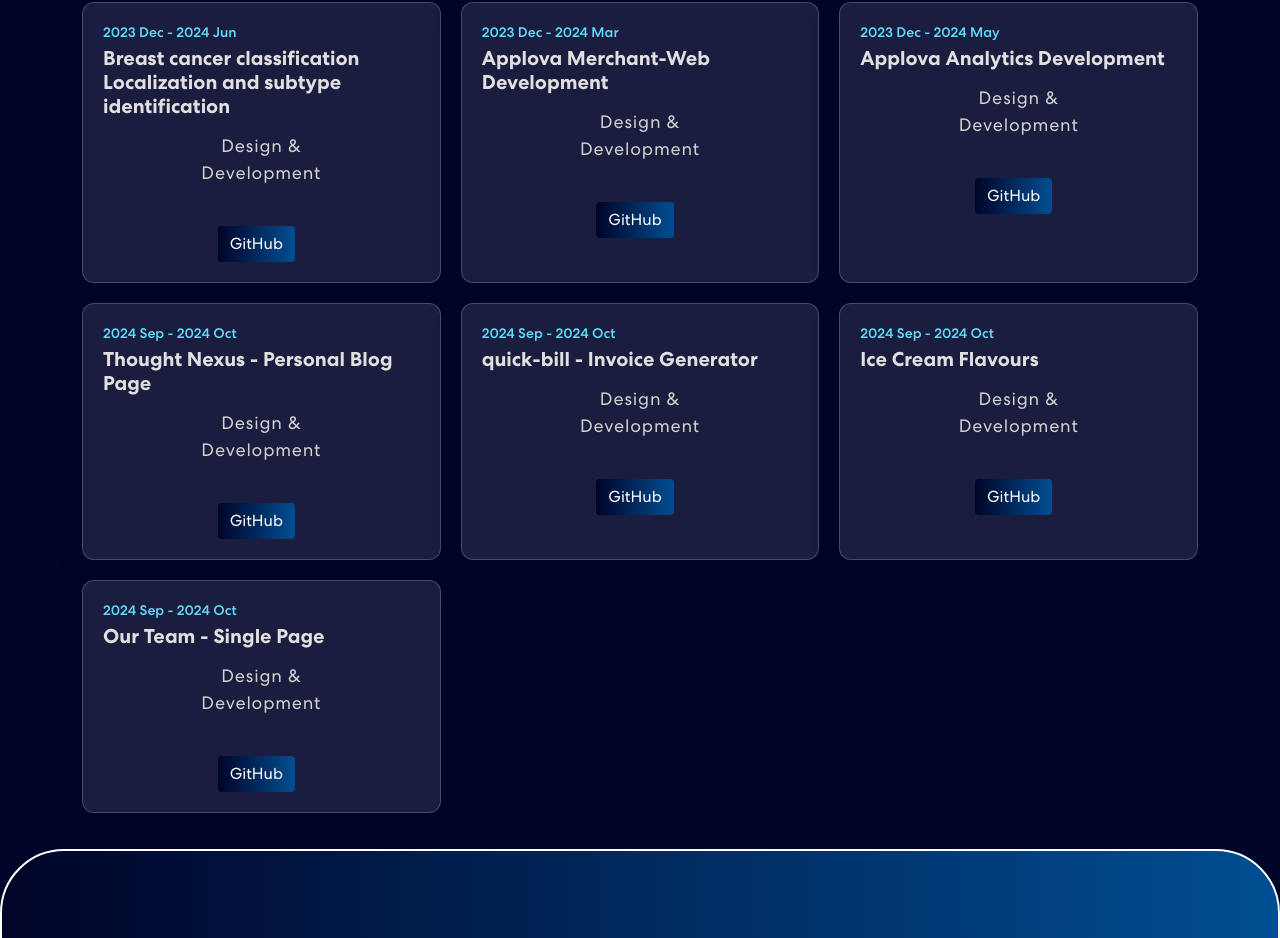
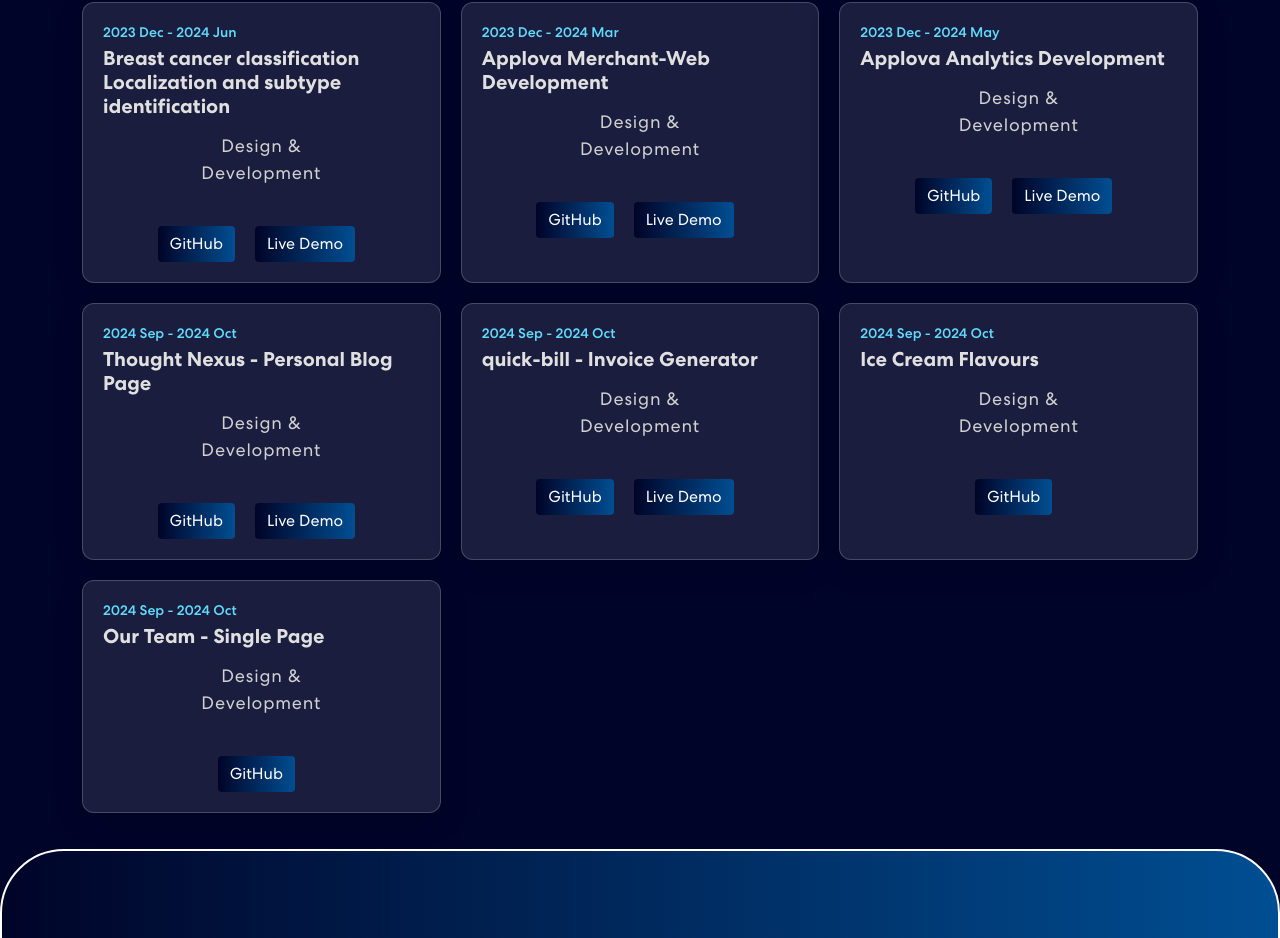
Before and after one commit to Sandu1234/personal-portfolio, a React (Create React App) app: page / in a window 1280 px wide. Shown: the part 1957-2895 px from the top of the page. Built offline with nearby package versions, Linux system fonts and the light colour scheme.

Commit message:
Update Projects section

```diff
--- a/src/components/Banner.js
+++ b/src/components/Banner.js
@@ -54,7 +54,7 @@
                 <span className="tagline">Welcome to my Portfolio</span>
                 <h1>{`Hi! I'm Sandamini!`}<br/> <span className="txt-rotate" dataPeriod="1000" data-rotate='[ "Web Developer", "Web Designer", "UI/UX Designer" ]'><span className="wrap">{text}</span></span></h1>
                   <p>I am a self-motivated, conscientious, and diligent information technology and management undergraduate student with the ability to work in a group. Also, an active personality that is always eager to explore new paths and gain the most up-to-date expertise in a subject in order to help a business flourish.</p>
-                  <a href="https://drive.google.com/file/d/1mvAcY4p6MZQ2X_067rXWe_4oFivL-HX2/view?usp=sharing" download="sandamini_nayanathara.pdf" style={{ textDecoration: 'none' }}>
+                  <a href="https://drive.google.com/file/d/1liWmJ0VbW4Whr1jQBMjM7u-em_7DPpCP/view?usp=drive_link" download="sandamini_nayanathara.pdf" style={{ textDecoration: 'none' }}>
   <button>
     See My Resume <ArrowRightCircle size={25} />
   </button>
--- a/src/components/Projects.js
+++ b/src/components/Projects.js
@@ -13,7 +13,7 @@
       description: "Design & Development",
       fullDescription: "A comprehensive project focusing on breast cancer classification using deep learning techniques. This project involved the development of an AI model that accurately classifies cancer subtypes based on medical imaging.",
       imgUrl: "/path/to/image1.jpg", // Replace with actual image paths
-      videoUrl: "https://www.youtube.com/embed/example-video", // Optional video link
+      liveDemoUrl: "https://breastguard.netlify.app/", // Optional video link
       githubLink: "https://github.com/yourusername/breast-cancer-classification", // Add GitHub link
 
     },
@@ -23,6 +23,7 @@
       description: "Design & Development",
       fullDescription: "Developed a comprehensive web solution for merchants, integrating various payment gateways and inventory management systems.",
       imgUrl: "/path/to/image2.jpg",
+      liveDemoUrl: "https://applova.io/", // Optional video link
       githubLink: "https://github.com/yourusername/breast-cancer-classification", // Add GitHub link
 
     },
@@ -32,6 +33,7 @@
       description: "Design & Development",
       fullDescription: "Created a detailed analytics platform providing insights on customer behavior and sales trends.",
       imgUrl: "/path/to/image3.jpg",
+      liveDemoUrl: "https://applova.io/products/analytics/", // Optional video link
       githubLink: "https://github.com/yourusername/breast-cancer-classification", // Add GitHub link
     },
     {
@@ -40,6 +42,7 @@
       description: "Design & Development",
       fullDescription: "A thoughtfully designed and developed personal blog website that offers a clean and engaging platform for sharing articles and insights on various topics.",
       imgUrl: "/path/to/image3.jpg",
+      liveDemoUrl: "https://thoughtnexus.netlify.app/", // Optional video link
       githubLink: "https://github.com/Sandu1234/Blog", // Add GitHub link
 
     },
@@ -49,6 +52,7 @@
       description: "Design & Development",
       fullDescription: "This tool helps small business owners, freelancers, and entrepreneurs create professional invoices quickly and easily. Customize your invoices with your logo, select your preferred currency, and generate beautiful, print-ready PDFs in minutes..",
       imgUrl: "/path/to/image3.jpg",
+      liveDemoUrl: "https://quick-bill.netlify.app/", // Optional video link
       githubLink: "https://github.com/Sandu1234/quick-bill", // Add GitHub link
 
     },
@@ -276,6 +280,11 @@
                                       <button className="btn btn-primary">GitHub</button>
                                     </a>
                                   )}
+                                  {project.liveDemoUrl && (
+                                    <a href={project.liveDemoUrl} target="_blank" rel="noopener noreferrer" className="project-link">
+                                      <button className="btn btn-primary">Live Demo</button>
+                                    </a>
+                                  )}
                                   {project.dribbbleLink && (
                                     <a href={project.dribbbleLink} target="_blank" rel="noopener noreferrer" className="project-link">
                                       <button className="btn btn-secondary">Dribbble</button>
```
